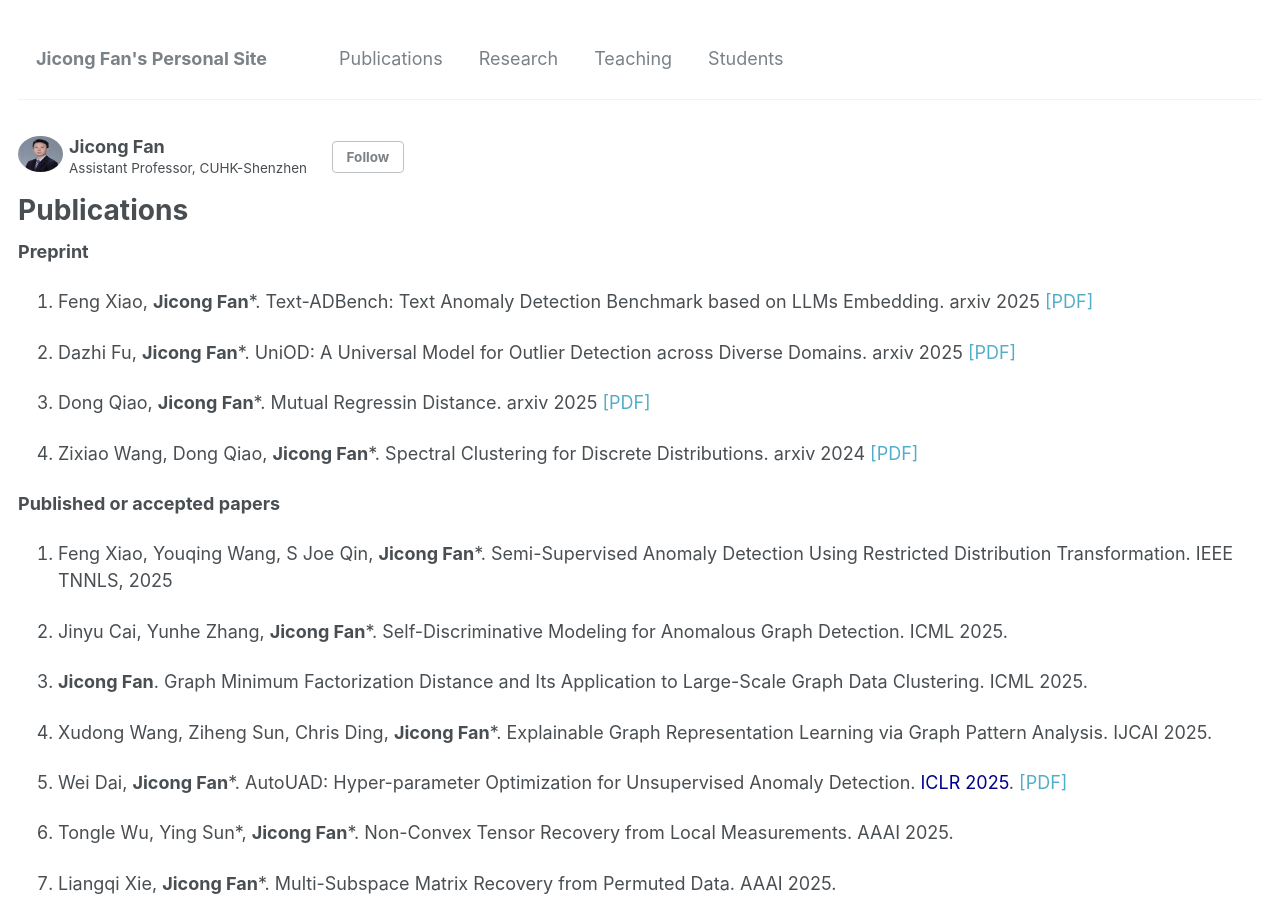
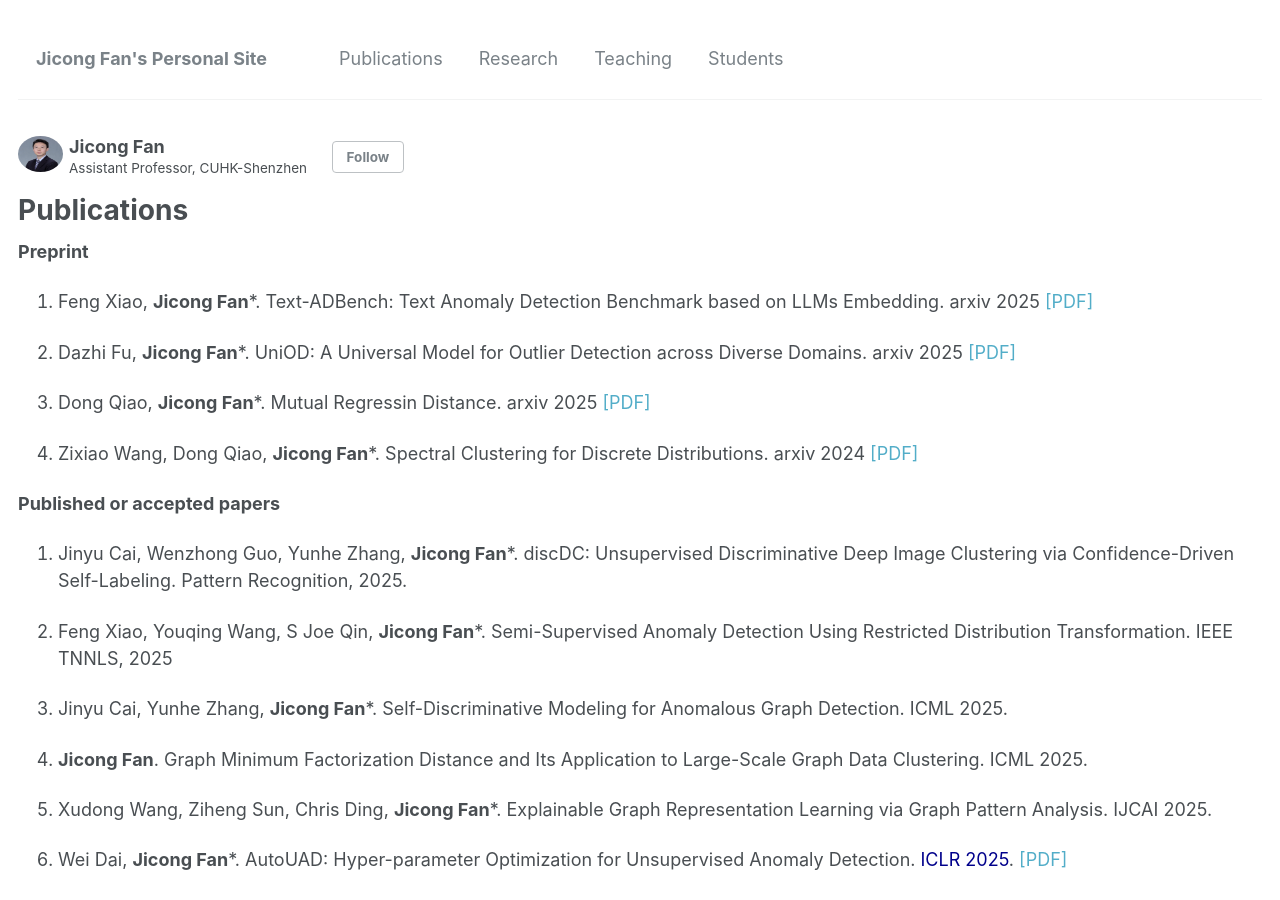
Before and after one commit to jicongfan/jicongfan.github.io, a Jekyll site: the page built from _pages/publications.md, in a window 1280 px wide and 900 px high. Built offline with Jekyll 4.4.1, drawn with Linux system fonts in a browser that asks for light colours.

Commit message:
Update publications.md

```diff
--- a/_pages/publications.md
+++ b/_pages/publications.md
@@ -15,6 +15,8 @@ author_profile: true
 1. Zixiao Wang, Dong Qiao, <strong>Jicong Fan</strong>*. Spectral Clustering for Discrete Distributions. arxiv 2024 <a href="https://arxiv.org/pdf/2401.13913">[PDF]</a>
 
 <strong>Published or accepted papers</strong>
+
+1. Jinyu Cai, Wenzhong Guo, Yunhe Zhang, <strong>Jicong Fan</strong>*. discDC: Unsupervised Discriminative Deep Image Clustering via Confidence-Driven Self-Labeling. Pattern Recognition, 2025.
 
 1. Feng Xiao, Youqing Wang, S Joe Qin, <strong>Jicong Fan</strong>*. Semi-Supervised Anomaly Detection Using Restricted Distribution Transformation. IEEE TNNLS, 2025
 
```
